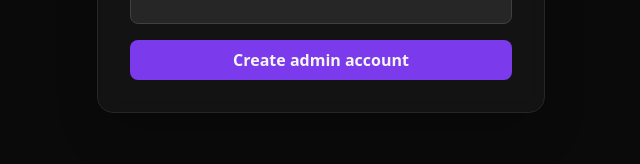
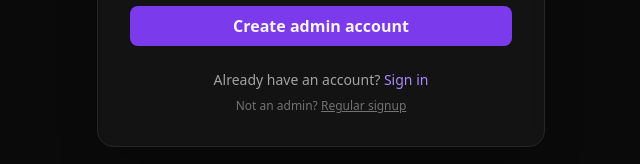
Before and after one commit to ALONGOD/Jamoveo-frontend, a Next.js app: page /auth/admin-signup in a window 1280 px wide. Shown: the part 586-750 px from the top of the page, without its empty margins (319-959 px from the left). Built offline with nearby package versions, Linux system fonts and the light colour scheme; no server answers.

Commit message:
Add admin signup page footer

```diff
--- a/src/app/auth/admin-signup/page.tsx
+++ b/src/app/auth/admin-signup/page.tsx
@@ -2,6 +2,7 @@
 
 import { useState } from 'react';
 import { useRouter } from 'next/navigation';
+import Link from 'next/link';
 import { Controller, useForm } from 'react-hook-form';
 import { useAuth } from '@/contexts/AuthContext';
 import { AuthCard } from '@/components/AuthCard';
@@ -109,6 +110,19 @@ export default function AdminSignupPage() {
           {isSubmitting ? 'Creating...' : 'Create admin account'}
         </button>
       </form>
+
+      <p className="mt-6 text-center text-sm text-neutral-400">
+        Already have an account?{' '}
+        <Link href="/auth/login" className="font-medium text-brand-light hover:underline">
+          Sign in
+        </Link>
+      </p>
+      <p className="mt-2 text-center text-xs text-neutral-500">
+        Not an admin?{' '}
+        <Link href="/auth/signup" className="underline hover:text-neutral-300">
+          Regular signup
+        </Link>
+      </p>
     </AuthCard>
   );
 }
```
